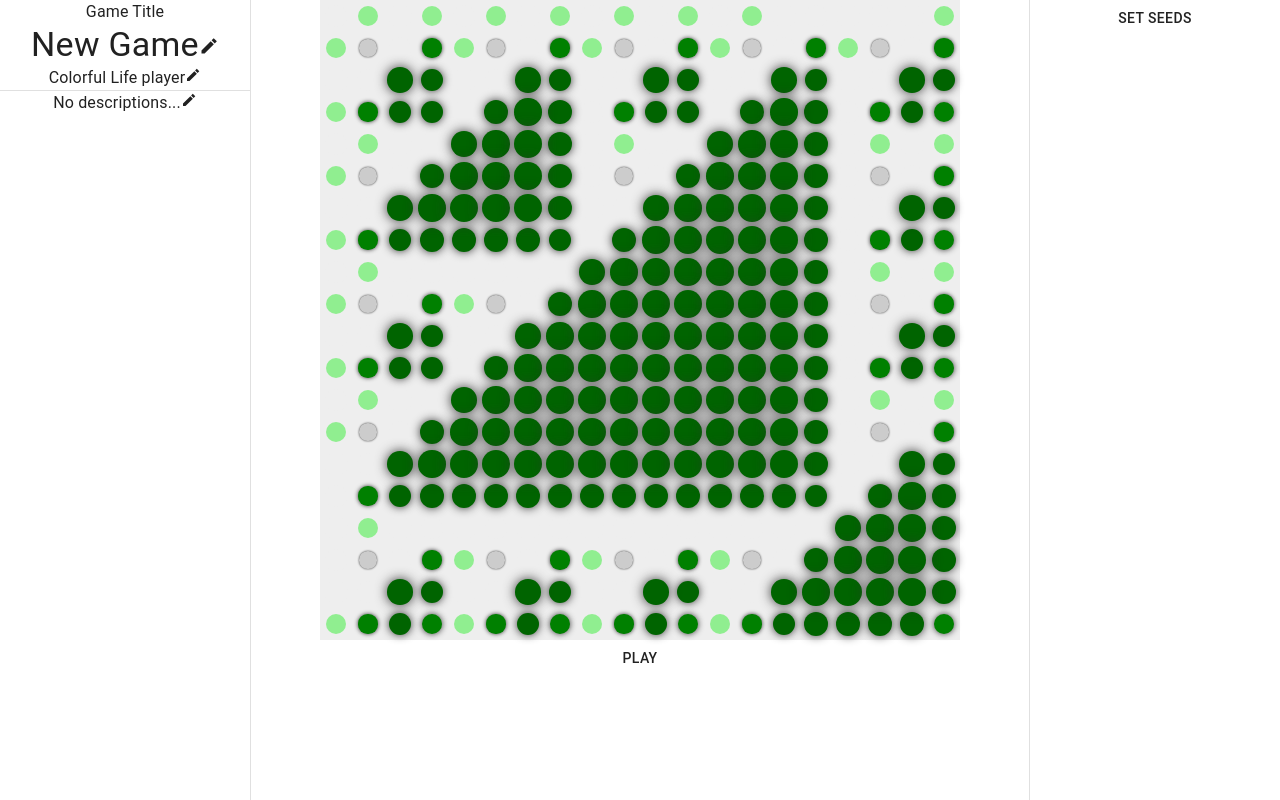
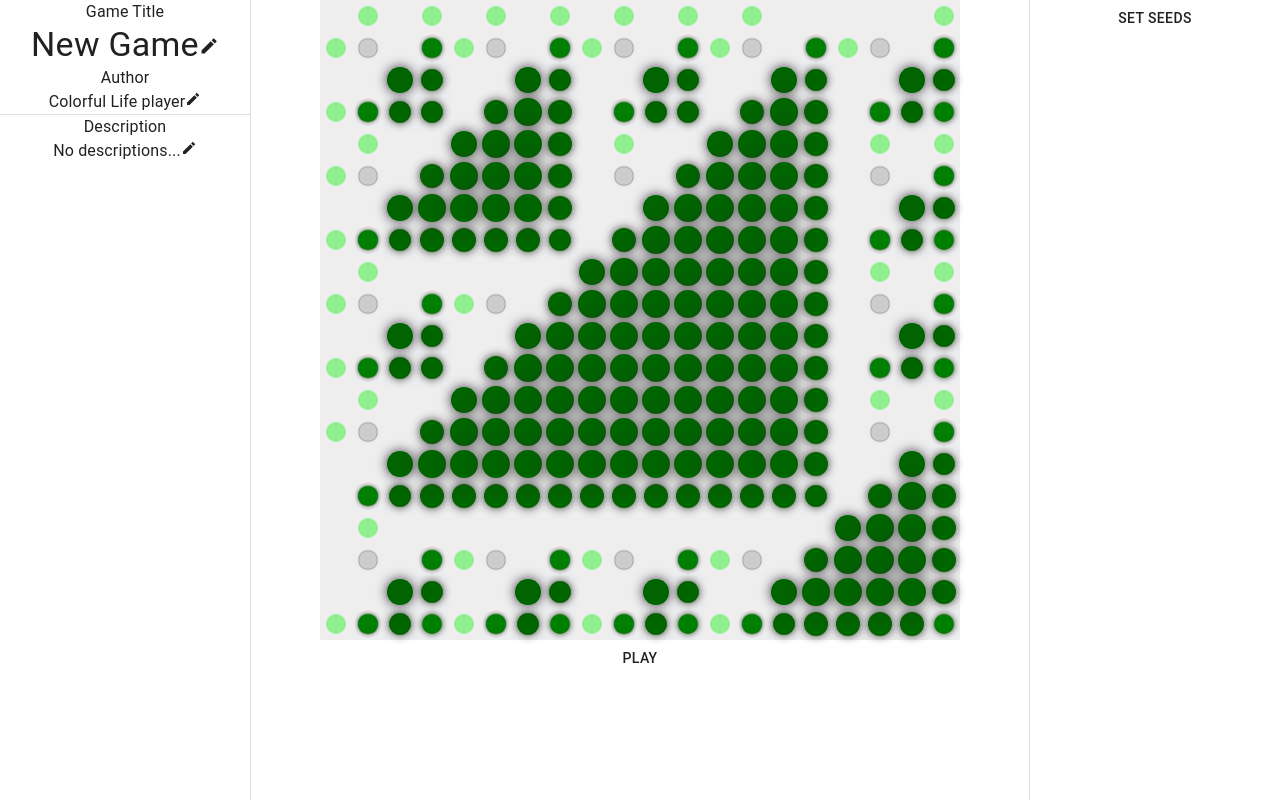
Before and after one commit to y1hao/ColorfulLife, a React (Create React App) app in the folder life/: page / in a window 1280 px wide. Built offline with nearby package versions, Linux system fonts and the light colour scheme.

Commit message:
Add input titles to the left panel

```diff
--- a/life/src/Components/LeftPanel.tsx
+++ b/life/src/Components/LeftPanel.tsx
@@ -78,6 +78,7 @@ export default function LeftPanel(props: IProps) {
                 setIsNameDialogOpen,
                 props.setName)
         }
+        <InputTitle>Author</InputTitle>
         <Typography variant="body1">
             {props.author}
             <CreateSharp fontSize="inherit" onClick={() => setIsAuthorDialogOpen(true)}/>
@@ -92,6 +93,7 @@ export default function LeftPanel(props: IProps) {
                 props.setAuthor)
         }
         <Divider />
+        <InputTitle>Description</InputTitle>
         <Typography variant="body1">
             {props.description}
             <CreateSharp fontSize="inherit" onClick={() => setIsDescriptionDialogOpen(true)}/>
```
